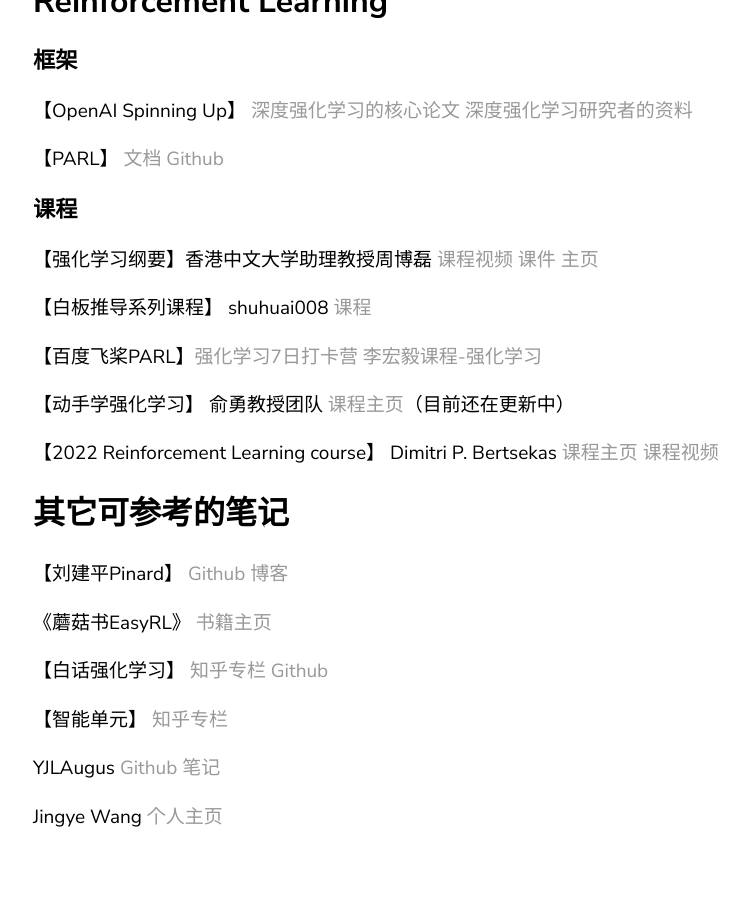
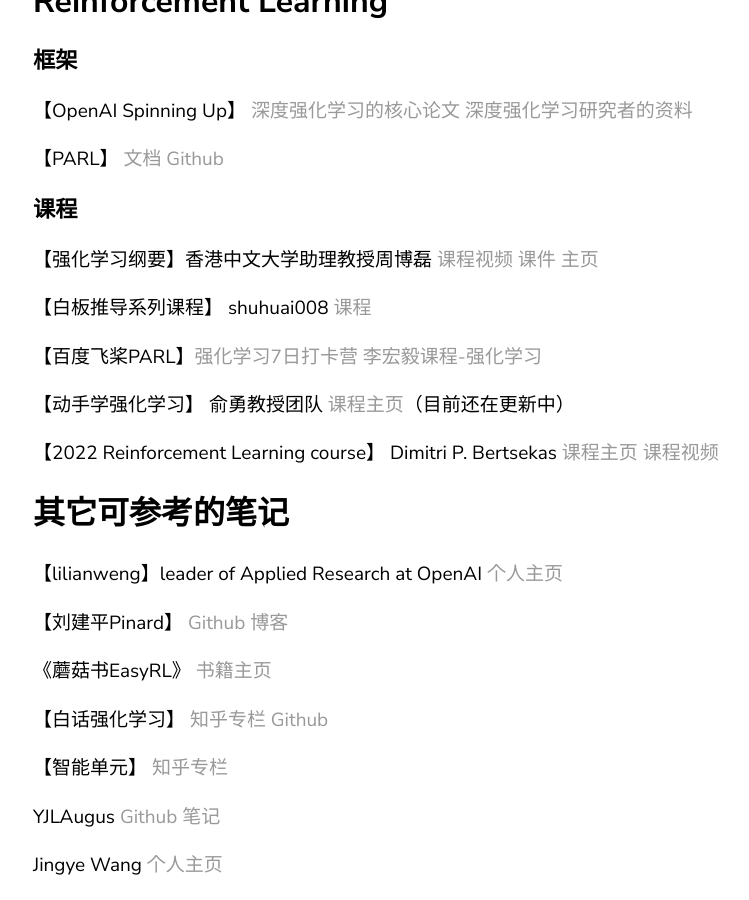
Before and after one commit to RaeChim/RaeChim.github.io, a Jekyll site: the page built from _posts/2022-05-27-ML.md, in a window 1280 px wide and 900 px high, scrolled down 869 px. Shown: the whole window, without its empty margins (67-816 px from the left). Built offline with Jekyll 4.4.1, drawn with Linux system fonts in a browser that asks for light colours; before the commit the page ends 1720 px from its top, so only the background shows below that.

Commit message:
Update 2022-05-27-ML.md

```diff
--- a/_posts/2022-05-27-ML.md
+++ b/_posts/2022-05-27-ML.md
@@ -44,6 +44,8 @@
 
 ## 其它可参考的笔记
 
+【lilianweng】leader of Applied Research at OpenAI [个人主页](https://lilianweng.github.io/)
+
 【刘建平Pinard】 [Github](https://github.com/ljpzzz/machinelearning) [博客](https://www.cnblogs.com/pinard)
 
 《蘑菇书EasyRL》 [书籍主页](https://datawhalechina.github.io/easy-rl/#/)
```
